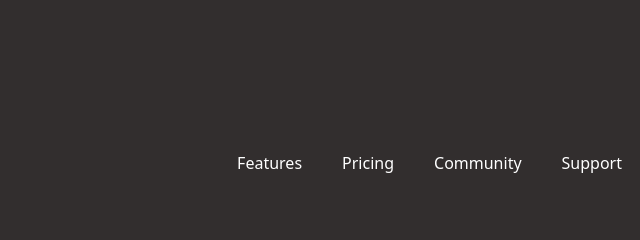
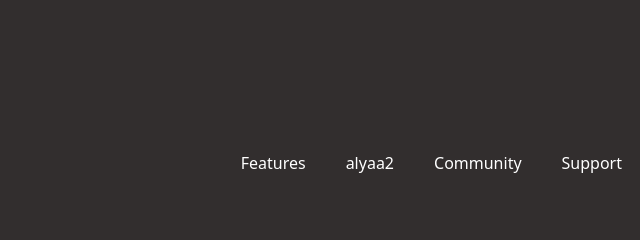
Before and after one commit to AhmedOsama143/git-1, a plain HTML site: page index.html in a window 1280 px wide. Shown: the top 240 px of the page, 568-1208 px from the left. Drawn offline with nearby package versions, Linux system fonts and the light colour scheme.

Commit message:
8ayrna el pricing l3lya2

```diff
--- a/index.html
+++ b/index.html
@@ -29,7 +29,7 @@
                         <a class="nav-link" aria-current="page" href="#">Features</a>
                     </li>
                     <li class="nav-item">
-                        <a class="nav-link" href="#">Pricing</a>
+                        <a class="nav-link" href="#">alyaa2</a>
                     </li>
                     <li class="nav-item">
                         <a class="nav-link" href="#">Community</a>
```
